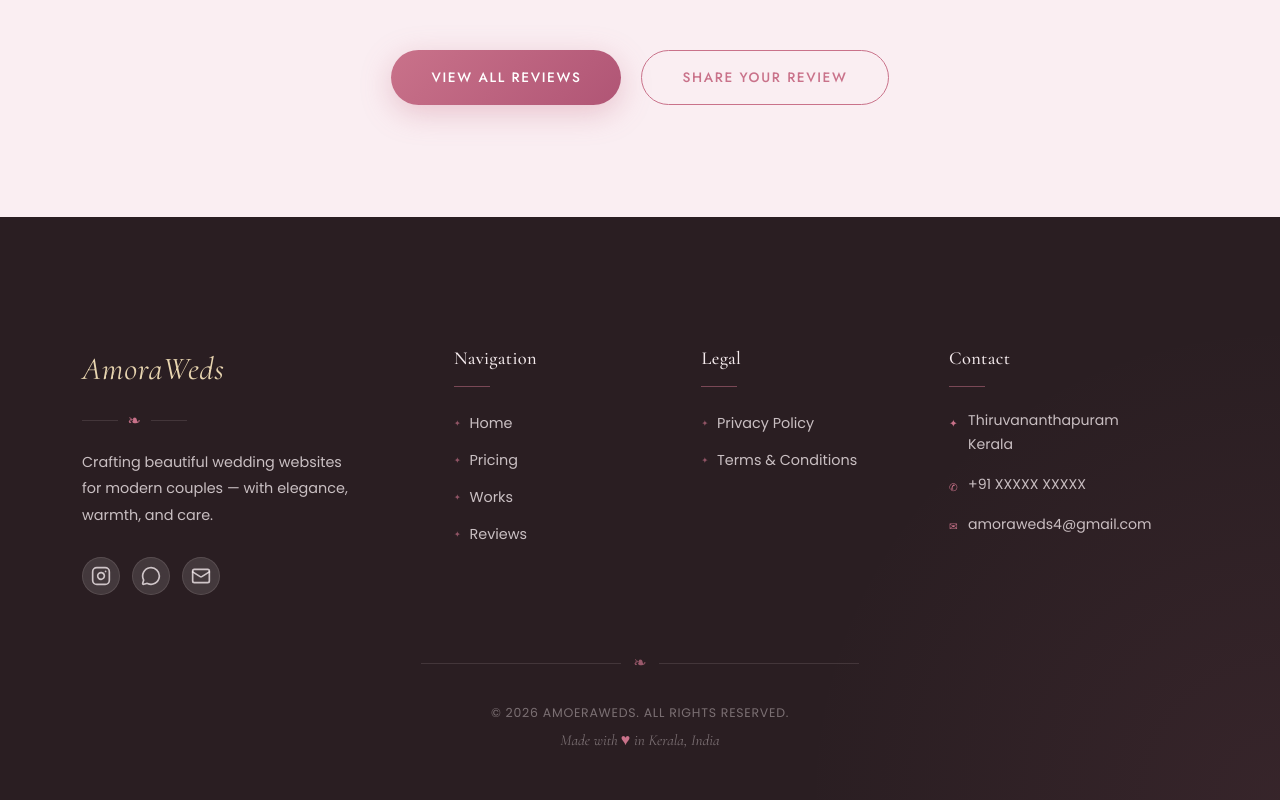
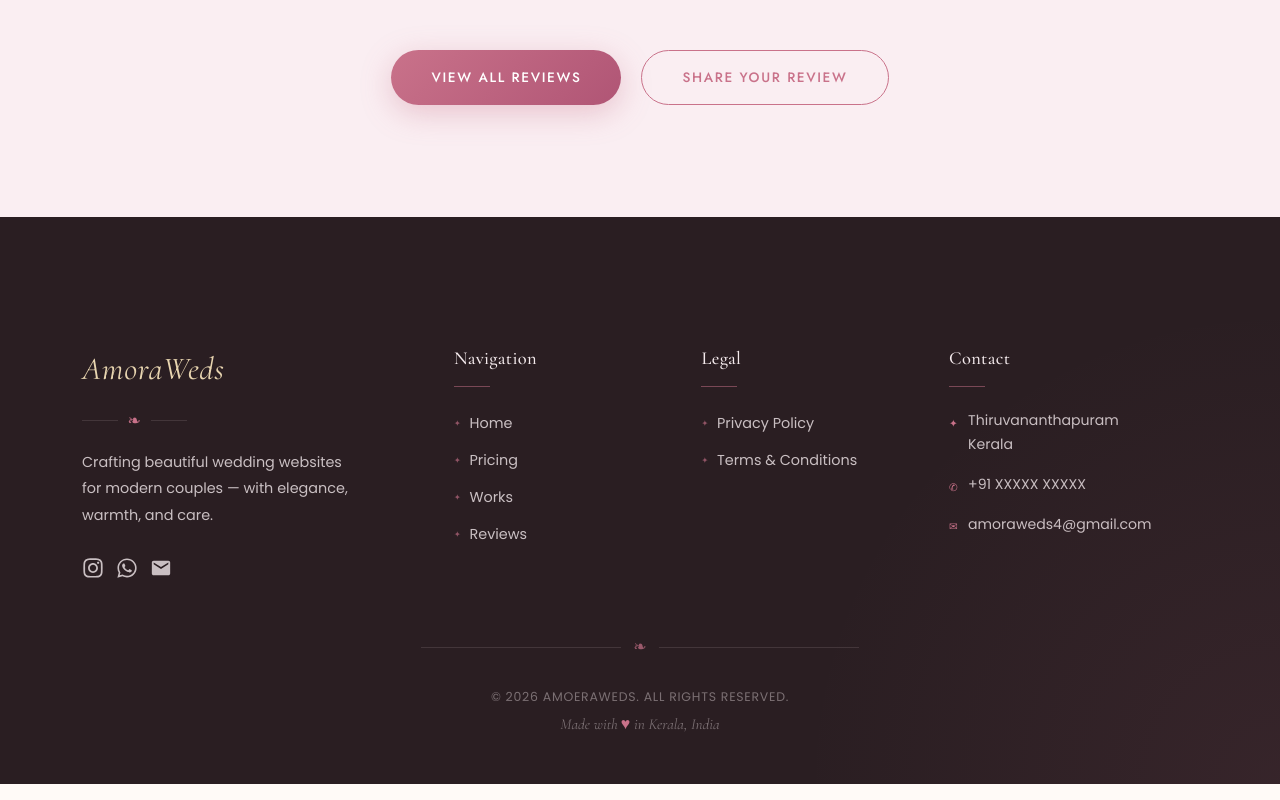
Before and after one commit to Akshay-2024/AmoraWeds, a Next.js app: page / in a window 1280 px wide. Shown: the part 3349-4149 px from the top of the page. Built offline with nearby package versions, Linux system fonts and the light colour scheme; no server answers; the database is empty; a web font is replaced by a local one.

Commit message:
instagram update

```diff
--- a/components/Footer.tsx
+++ b/components/Footer.tsx
@@ -1,5 +1,6 @@
 import Link from "next/link";
-import { InstagramIcon, Mail, MessageCircle } from "lucide-react"; // icons from lucide AS
+import { FaInstagram, FaWhatsapp } from "react-icons/fa";
+import { MdEmail } from "react-icons/md"; // icons from  AS
 
 const NAV_LINKS = [
   { href: "/",          label: "Home" },
@@ -37,32 +38,27 @@ export default function Footer() {
             <div className="social-row" aria-label="Social links">
               {/* Social links */}
               <div className="social-links">
+             {/* Instagram */}
               <a
-                href="https://www.instagram.com/amoraweds4?igsh=YzdwMjdiNXQ1eDZm"
+                href="https://www.instagram.com/amoraweds4/"
                 target="_blank"
                 rel="noopener noreferrer"
-                aria-label="Instagram"
-                className="social-btn"
               >
-                <InstagramIcon size={20} />
+                <FaInstagram size={22} />
               </a>
 
+              {/* WhatsApp */}
               <a
-                href="https://wa.me/91XXXXXXXXXX"
+                href="https://wa.me/919999999999"
                 target="_blank"
                 rel="noopener noreferrer"
-                aria-label="WhatsApp"
-                className="social-btn"
               >
-                <MessageCircle size={20} />
+                <FaWhatsapp size={22} />
               </a>
 
-              <a
-                href="mailto:amoeraweds4@gmail.com"
-                aria-label="Email"
-                className="social-btn"
-              >
-                <Mail size={20} />
+              {/* Email */}
+              <a href="mailto:example@gmail.com">
+                <MdEmail size={22} />
               </a>
             </div>
             </div>
```
